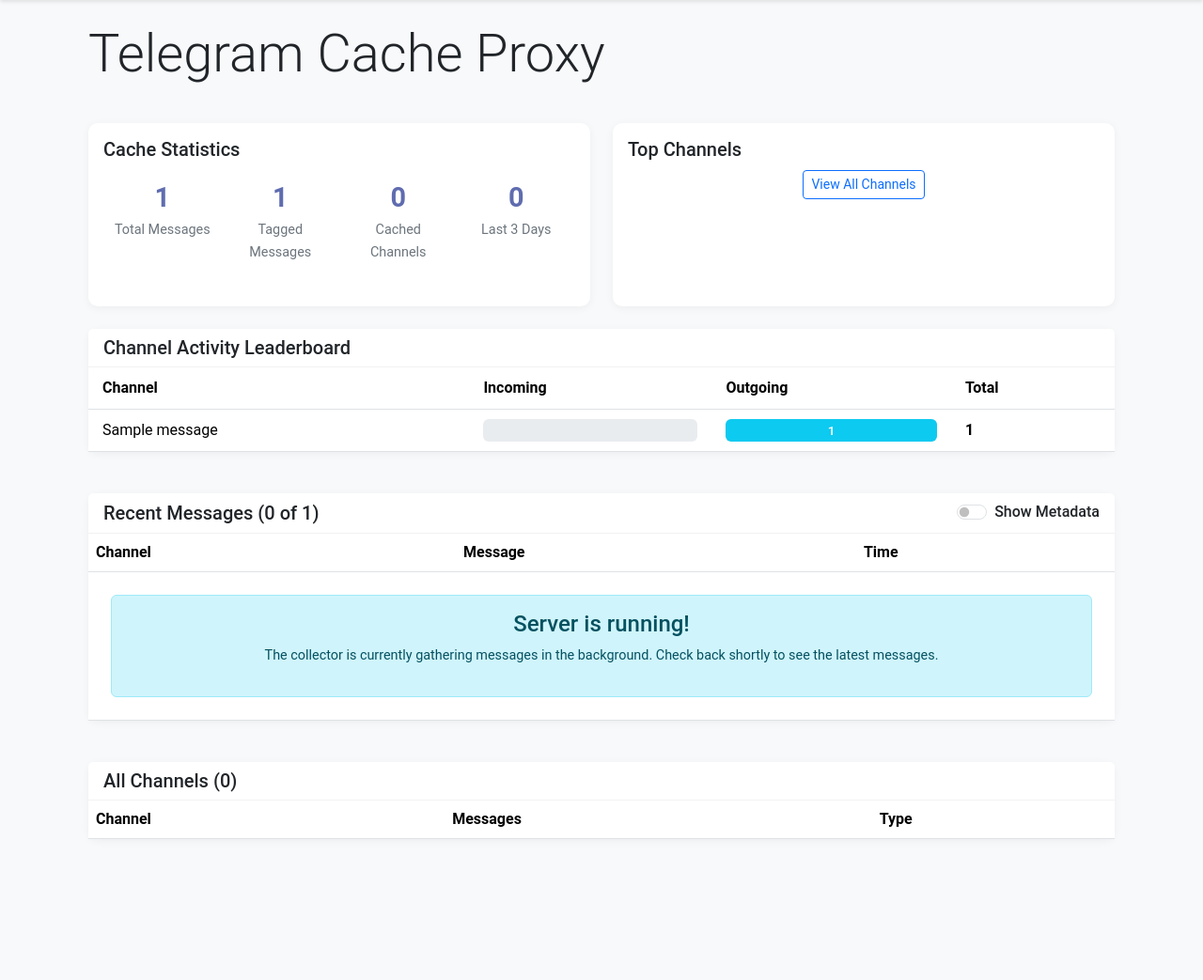
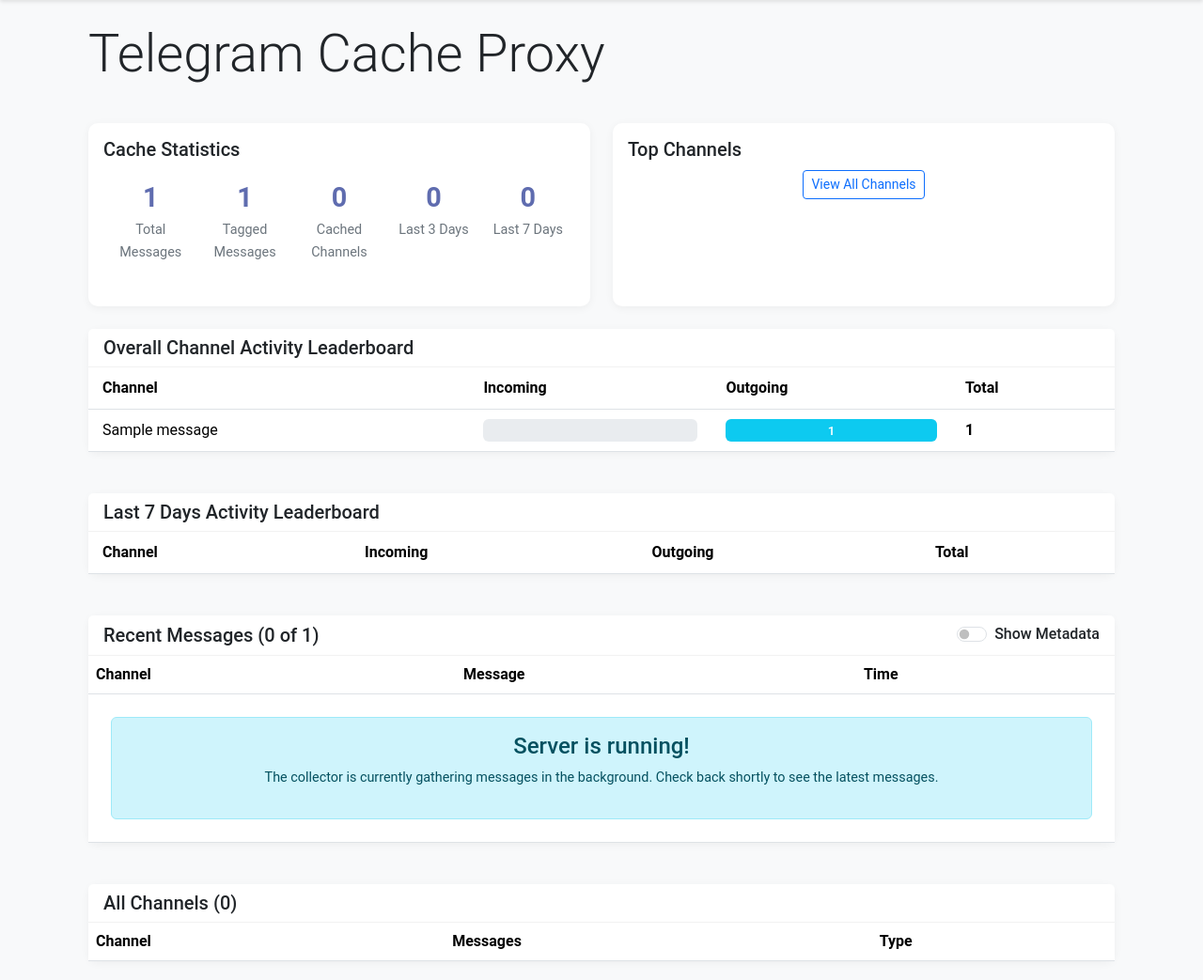
Before and after one commit to glushenkovIG/telegram-proxy-caching-client, a Flask app: page / in a window 1280 px wide. Shown: the part 56-1099 px from the top of the page at 94% size. Before the commit the page ends 949 px from the top, so only its background shows below. Run offline with Flask 3, Linux system fonts and the light colour scheme; tables that the repository leaves empty hold one stand-in row (values such as "Sample post"); lists and menus that the app fills with data are empty.

Commit message:
Assistant checkpoint: Add 7-day stats and activity leaderboard
Assistant generated file changes:
- main.py: Add 7-day statistics calculation, Add 7-day statistics to template render
- templates/index.html: Add 7-day statistics to UI, Add 7-day activity leaderboard, Add last 7 days leaderboard section

---

User prompt:

add last 3 days activity leaderboard for incoming / outcoming messages and count

Replit-Commit-Author: Assistant
Replit-Commit-Session-Id: 7c94bae9-3124-4c95-af69-d4f0baf8897d

```diff
--- a/main.py
+++ b/main.py
@@ -28,12 +28,28 @@ def index():
             TelegramMessage.timestamp >= three_days_ago
         ).count()
 
-        # Get message leaderboard by incoming and outgoing messages
+        # Get last 7 days statistics
+        seven_days_ago = datetime.utcnow() - timedelta(days=7)
+        last_7_days_count = db.session.query(TelegramMessage).filter(
+            TelegramMessage.timestamp >= seven_days_ago
+        ).count()
+
+        # Get message leaderboard by incoming and outgoing messages (overall)
         channel_activity = db.session.query(
             TelegramMessage.channel_title,
             db.func.count(TelegramMessage.id).filter(TelegramMessage.is_outgoing == False).label('incoming'),
             db.func.count(TelegramMessage.id).filter(TelegramMessage.is_outgoing == True).label('outgoing'),
             db.func.count(TelegramMessage.id).label('total')
+        ).group_by(TelegramMessage.channel_title).order_by(db.desc('total')).limit(10).all()
+
+        # Get last 7 days activity leaderboard
+        last_7_days_activity = db.session.query(
+            TelegramMessage.channel_title,
+            db.func.count(TelegramMessage.id).filter(TelegramMessage.is_outgoing == False).label('incoming'),
+            db.func.count(TelegramMessage.id).filter(TelegramMessage.is_outgoing == True).label('outgoing'),
+            db.func.count(TelegramMessage.id).label('total')
+        ).filter(
+            TelegramMessage.timestamp >= seven_days_ago
         ).group_by(TelegramMessage.channel_title).order_by(db.desc('total')).limit(10).all()
 
         # Get channel statistics
@@ -57,7 +73,9 @@ def index():
                           all_count=all_count,
                           ton_count=ton_count,
                           last_3_days_count=last_3_days_count,
+                          last_7_days_count=last_7_days_count,
                           channel_activity=channel_activity,
+                          last_7_days_activity=last_7_days_activity,
                           channels=channels)
 
 @app.route('/status')
--- a/templates/index.html
+++ b/templates/index.html
@@ -31,6 +31,10 @@
             <div class="stat-item">
               <span class="stat-value">{{ last_3_days_count }}</span>
               <span class="stat-label">Last 3 Days</span>
+            </div>
+            <div class="stat-item">
+              <span class="stat-value">{{ last_7_days_count }}</span>
+              <span class="stat-label">Last 7 Days</span>
             </div>
           </div>
         </div>
@@ -66,7 +70,7 @@
     <div class="col-12">
       <div class="card">
         <div class="card-header">
-          <h5 class="mb-0">Channel Activity Leaderboard</h5>
+          <h5 class="mb-0">Overall Channel Activity Leaderboard</h5>
         </div>
         <div class="card-body p-0">
           <div class="table-responsive">
@@ -81,6 +85,57 @@
               </thead>
               <tbody>
                 {% for channel in channel_activity %}
+                <tr>
+                  <td>{{ channel.channel_title }}</td>
+                  <td>
+                    <div class="progress">
+                      <div class="progress-bar bg-success" role="progressbar"
+                           style="width: {{ (channel.incoming / channel.total * 100) if channel.total else 0 }}%"
+                           aria-valuenow="{{ channel.incoming }}" aria-valuemin="0" aria-valuemax="{{ channel.total }}">
+                        {{ channel.incoming }}
+                      </div>
+                    </div>
+                  </td>
+                  <td>
+                    <div class="progress">
+                      <div class="progress-bar bg-info" role="progressbar"
+                           style="width: {{ (channel.outgoing / channel.total * 100) if channel.total else 0 }}%"
+                           aria-valuenow="{{ channel.outgoing }}" aria-valuemin="0" aria-valuemax="{{ channel.total }}">
+                        {{ channel.outgoing }}
+                      </div>
+                    </div>
+                  </td>
+                  <td><strong>{{ channel.total }}</strong></td>
+                </tr>
+                {% endfor %}
+              </tbody>
+            </table>
+          </div>
+        </div>
+      </div>
+    </div>
+  </div>
+
+  <!-- Last 7 Days Activity Leaderboard -->
+  <div class="row mb-4">
+    <div class="col-12">
+      <div class="card">
+        <div class="card-header">
+          <h5 class="mb-0">Last 7 Days Activity Leaderboard</h5>
+        </div>
+        <div class="card-body p-0">
+          <div class="table-responsive">
+            <table class="table table-hover leaderboard-table mb-0">
+              <thead>
+                <tr>
+                  <th>Channel</th>
+                  <th>Incoming</th>
+                  <th>Outgoing</th>
+                  <th>Total</th>
+                </tr>
+              </thead>
+              <tbody>
+                {% for channel in last_7_days_activity %}
                 <tr>
                   <td>{{ channel.channel_title }}</td>
                   <td>
```
